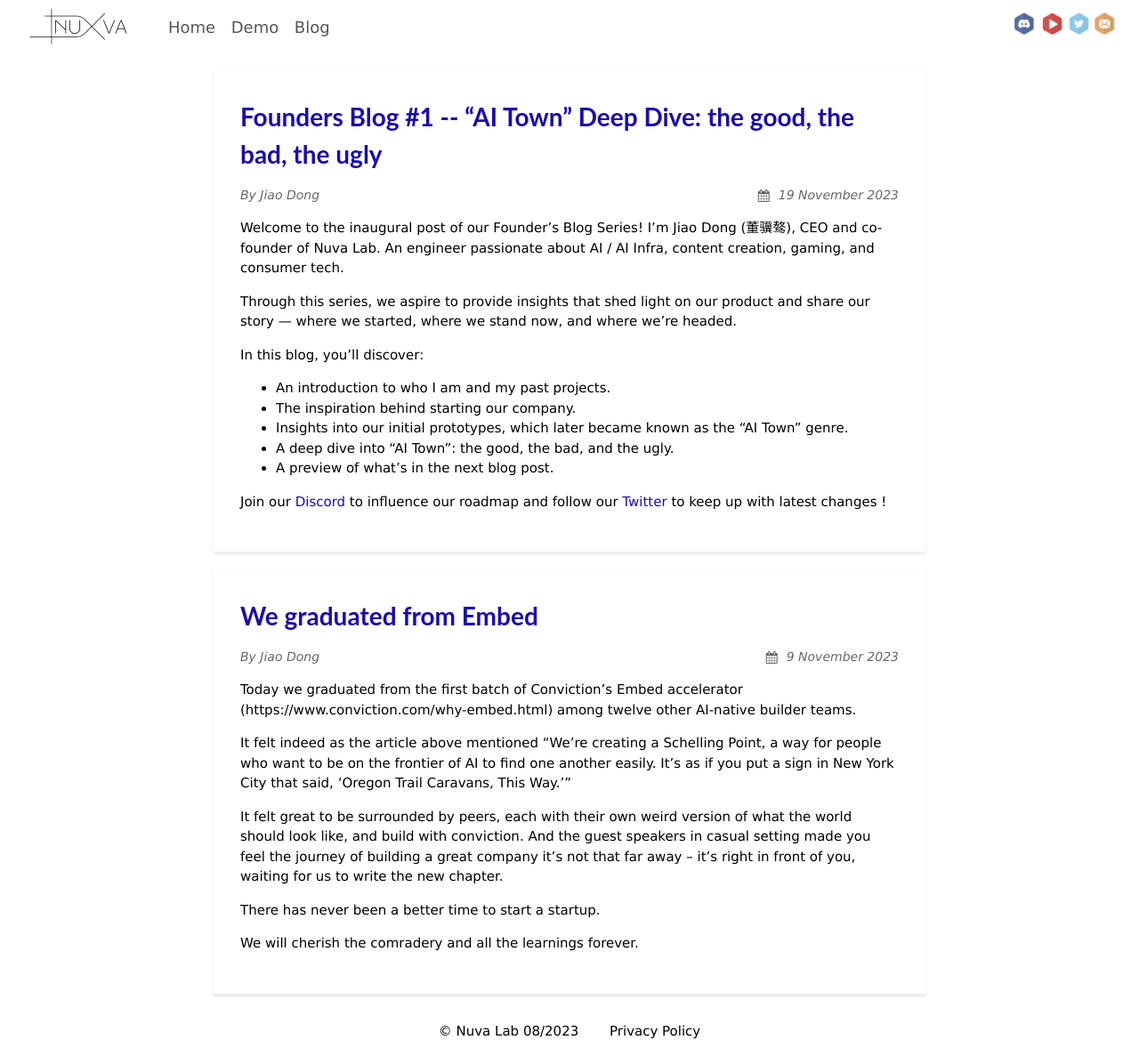
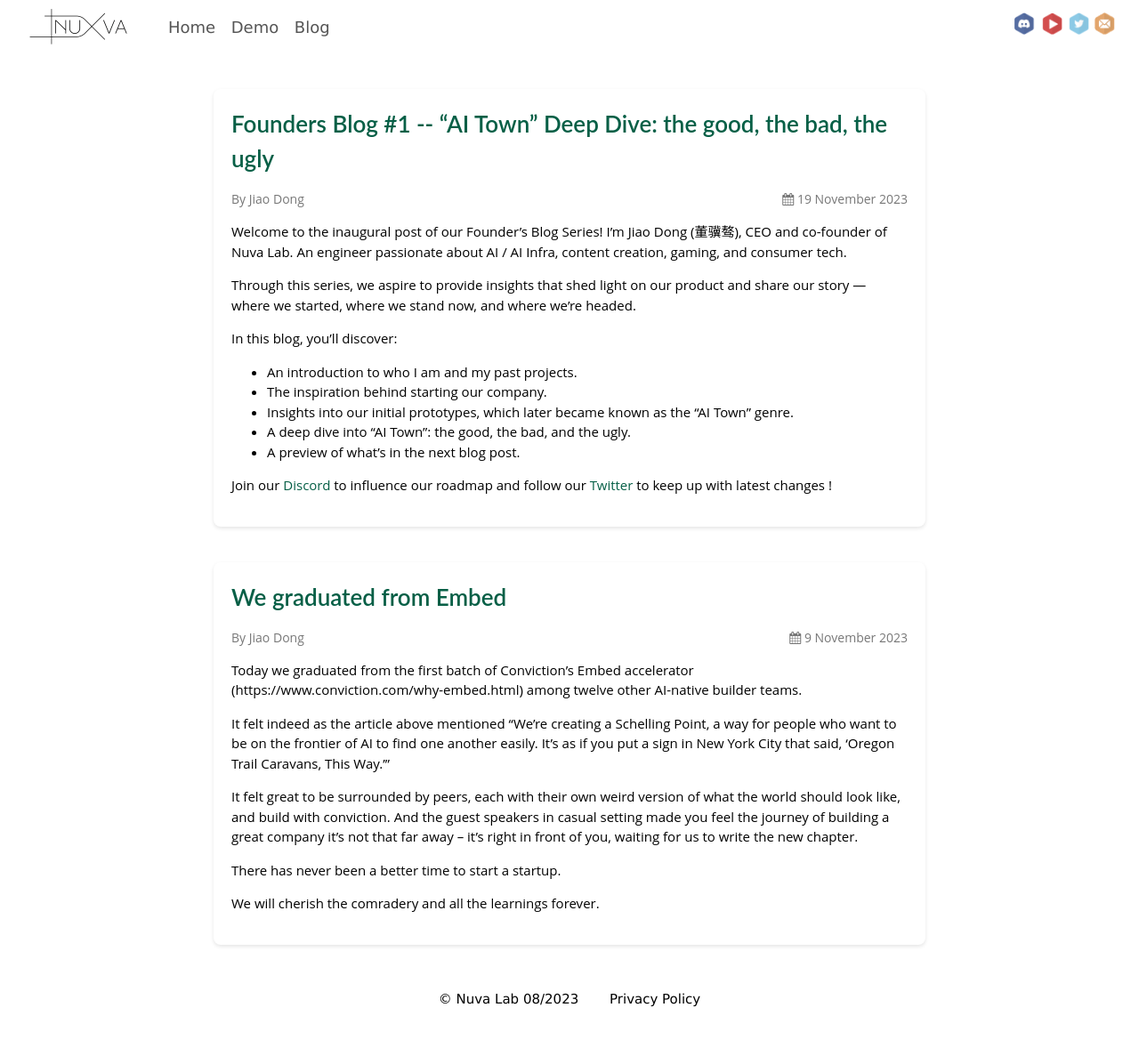
Before and after one commit to Nuva-Lab/Nuva-Lab.github.io, a Jekyll site: the page built from blog.md, in a window 1280 px wide. Shown: the whole page at 89% size. Built offline with Jekyll 4.4.1, drawn with Linux system fonts in a browser that asks for light colours; after the commit the page ends 1142 px from its top, so only the background shows below that.

Commit message:
change notion post css

```diff
--- a/assets/css/main.css
+++ b/assets/css/main.css
@@ -203,90 +203,76 @@
     max-width: 600px;
 }
 
+/* Blog Posts */
 #posts {
-    margin-top: 20px;
+    margin-top: 40px;
+    /* Increased margin for better separation */
 }
 
 .post {
     max-width: 800px;
-    /* Adjusted for optimal reading width */
-    margin: 20px auto;
-    /* Uniform margin for top, bottom, and sides */
-    position: relative;
-    padding: 30px;
-    /* Uniform padding */
-    list-style: none;
-    border-bottom: 1px solid #eee;
+    margin: 40px auto;
+    /* Increased margin for better spacing */
+    padding: 20px;
+    /* Reduced padding for a cleaner look */
     background-color: #fff;
-    /* Optional: Adds background color */
+    border-radius: 8px;
+    /* Optional: Adds rounded corners for a softer look */
     box-shadow: 0 2px 4px rgba(0, 0, 0, 0.1);
-    /* Optional: Adds subtle shadow for depth */
+    /* Subtle shadow for depth */
+    font-family: 'Open Sans', sans-serif;
+    /* Notion-like font */
 }
 
 .post .title {
     color: #333;
-    /* Darker color for better readability */
-    cursor: pointer;
-    font-size: 28px;
-    /* Slightly smaller for standardization */
-    font-weight: bold;
-    transition: color 0.3s ease;
-    /* Transition only for color */
+    font-size: 26px;
+    /* Adjusted for readability */
+    font-weight: 600;
+    /* Less bold than standard bold */
+    margin-bottom: 15px;
+    /* Spacing under the title */
 }
 
 .post a {
+    color: #065f46;
+    /* Notion-like color for links */
     text-decoration: none;
-    color: #1a0dab;
-    /* Standard link color */
 }
 
 .post a:hover,
 .post a:focus {
     color: #dd4b39;
-    /* Change color on hover/focus for visual feedback */
+    /* Color change on hover/focus */
     text-decoration: underline;
-    /* Underline on hover/focus for accessibility */
+    /* Underline for accessibility */
 }
 
 .post .info {
+    font-size: 14px;
+    color: #666;
+    font-style: normal;
+    /* Notion typically uses normal font style for meta info */
+    margin-top: 15px;
+    /* Space between content and info */
     display: flex;
-    flex-flow: row wrap;
-    /* Wrap for smaller screens */
     justify-content: space-between;
-    /* Distributes space evenly */
-    margin-top: 15px;
-    /* Space between title and info */
 }
 
 .post .author,
 .post .date {
-    font-size: 14px;
-    /* Standardizes font size */
-    color: #666;
-    /* Muted color for meta info */
-    font-style: italic;
-    /* Style choice */
+    color: #777;
+    /* Slightly lighter color for meta */
 }
 
-.post .date {
-    display: flex;
-    align-items: center;
-    /* Centers date text with icon */
-}
-
-.post .date i {
-    margin-right: 10px;
-    /* Space before date text */
-}
-
-/* Additional: Responsive Media Queries */
+/* Responsive adjustments */
 @media (max-width: 768px) {
     .post {
         max-width: 100%;
-        padding: 20px;
+        padding: 15px;
     }
 
     .post .title {
-        font-size: 24px;
+        font-size: 22px;
     }
 }
```
